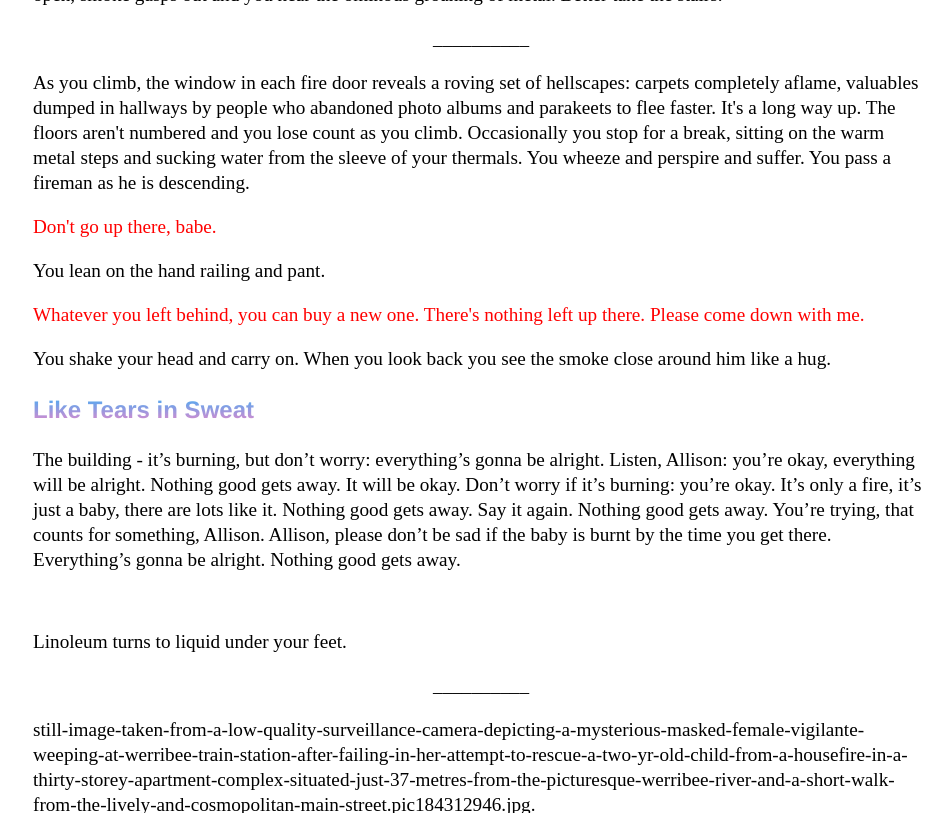
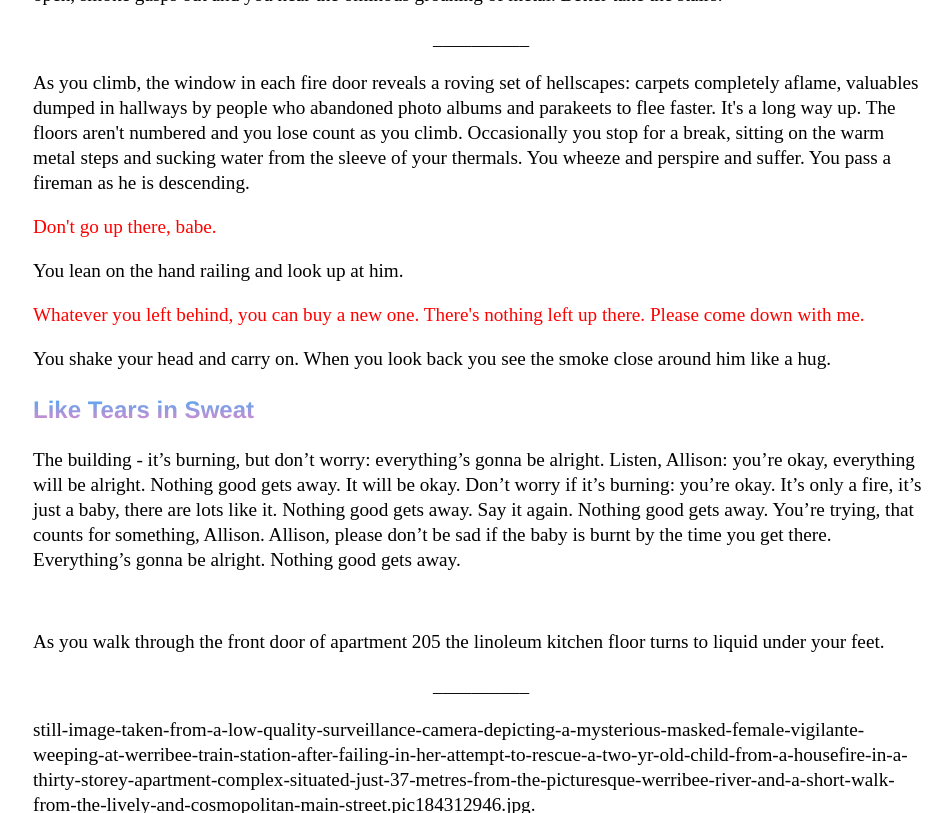
Before and after one commit to Pinelife/pinelife.github.io, a Jekyll site: the page Hellhole/Room12.html, which Jekyll copies as it is, in a window 1280 px wide and 900 px high, scrolled down 2026 px, cut to the strip 0-813 px from the top of the window. Shown: the whole strip, without its empty margins (159-1111 px from the left). Built offline with Jekyll 4.4.1, drawn with Linux system fonts in a browser that asks for light colours.

Commit message:
Update Room12.html

```diff
--- a/Hellhole/Room12.html
+++ b/Hellhole/Room12.html
@@ -135,7 +135,7 @@ lose count as you climb. Occasionally you stop for a break, sitting on the warm
 thermals. You wheeze and perspire and suffer. You pass a fireman as he is descending.
 </p>
 <p style="color:red;">Don't go up there, babe.</p>
-<p>You lean on the hand railing and pant.</p>
+<p>You lean on the hand railing and look up at him.</p>
 <p style="color:red;">Whatever you left behind, you can buy a new one. There's nothing left up there. Please come down with me.</p>
 <p>You shake your head and carry on. When you look back you see the smoke close around him like a hug.</p>
 <h3>Like Tears in Sweat</h3>
@@ -146,7 +146,7 @@ Say it again. Nothing good gets away. You’re trying, that counts for something
   Allison, please don’t be sad if the baby is burnt by the time you get there. Everything’s gonna be alright. Nothing good gets away.</p>
 <br/>
 <p>
-Linoleum turns to liquid under your feet.
+As you walk through the front door of apartment 205 the linoleum kitchen floor turns to liquid under your feet.
 </p>
 <p style="text-align:center" class="indented">
 __________
```
